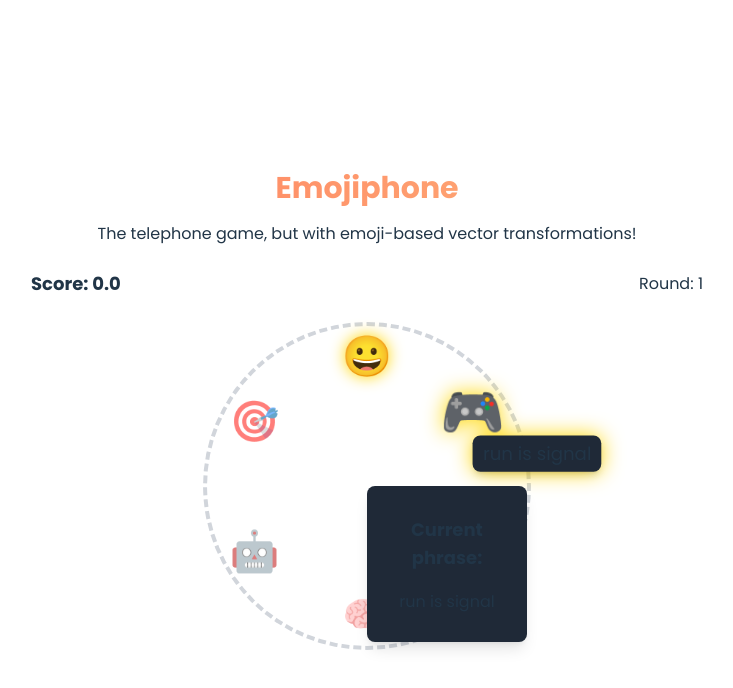
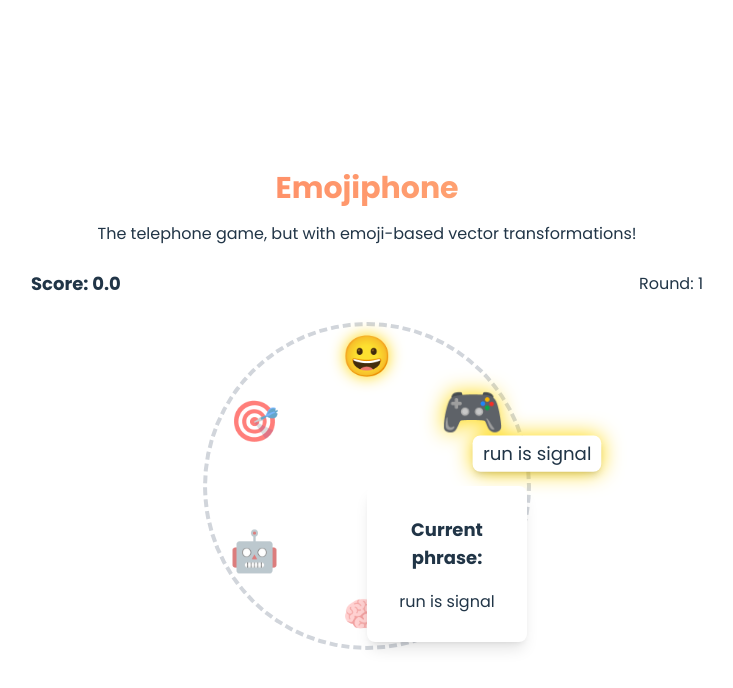
Before and after one commit to randomplayables/emojiphone, a React (Vite) app: page / in a window 1280 px wide. Both pictures are taken after a click on the button "Start Game". Shown: the top 688 px of the page, without its empty margins (273-1006 px from the left). Built offline with nearby package versions, Linux system fonts and the light colour scheme.

Commit message:
add bg-white css class

```diff
--- a/src/index.css
+++ b/src/index.css
@@ -211,3 +211,7 @@ button:focus-visible {
     background-color: #f9f9f9;
   }
 }
+
+.bg-white {
+  background-color: #ffffff;
+}
```
